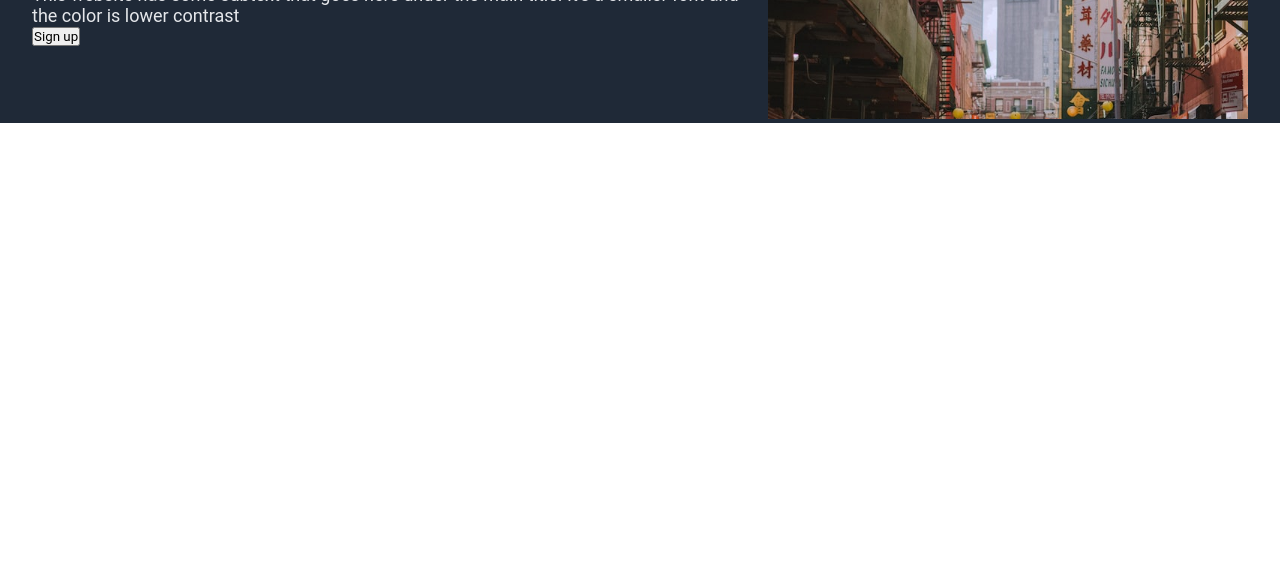
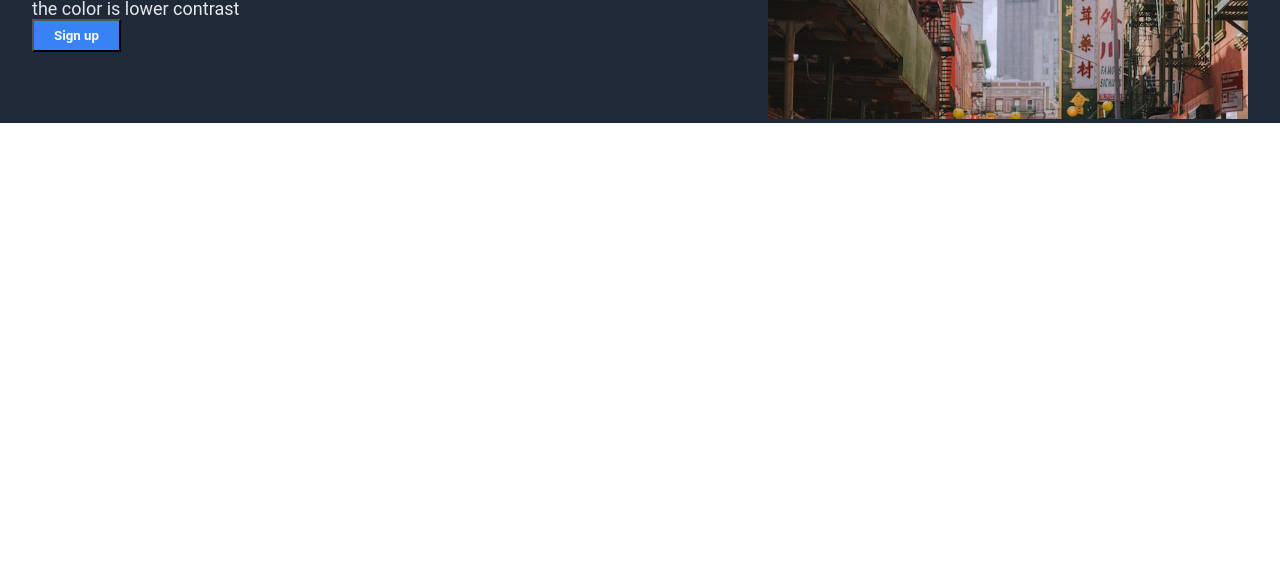
Before and after one commit to BKSchatzki/landing-page, a plain HTML site: page index.html in a window 1280 px wide. Shown: the part 227-800 px from the top of the page. Drawn offline with Linux system fonts and the light colour scheme.

Commit message:
Add color, weight, and padding to button

```diff
--- a/styles.css
+++ b/styles.css
@@ -52,6 +52,13 @@ body>div {
     font-size: 18px;
 }
 
+.hero-text button {
+    background-color: #3882f6;
+    color: #f9faf8;
+    font-weight: 700;
+    padding: 0.5em 1.5em;
+}
+
 img {
     width: 480px;
     height: 270px;
```
